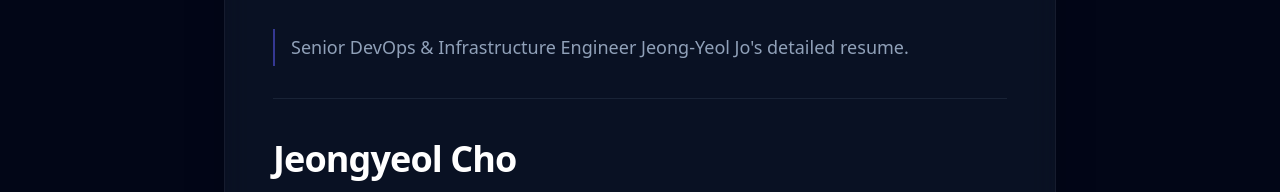
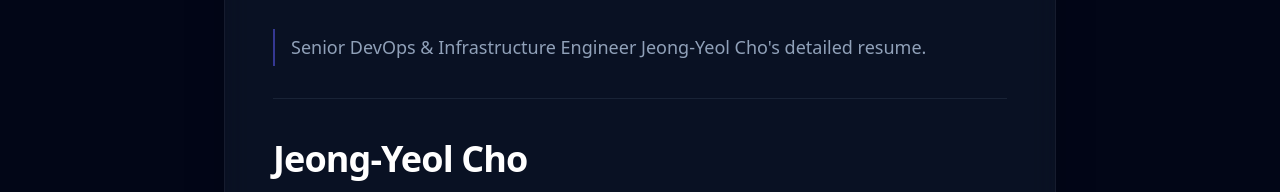
Before and after one commit to realx1017/realx1017.github.io, an Astro site: page /en/about in a window 1280 px wide. Shown: the part 702-894 px from the top of the page. Built offline with nearby package versions, Linux system fonts and the light colour scheme; Astro itself is replaced by a stand-in of ours.

Commit message:
fix: change English name spelling from Jo to Cho

```diff
--- a/src/pages/en/_about_content.md
+++ b/src/pages/en/_about_content.md
@@ -1,4 +1,4 @@
-# Jeongyeol Cho
+# Jeong-Yeol Cho
 📞 +82 10-2871-9725
 📧 realx1017@naver.com
 
--- a/src/pages/en/about.astro
+++ b/src/pages/en/about.astro
@@ -6,7 +6,7 @@ import { Content } from './_about_content.md';
 
 <Layout
 	title="About Me & Detailed Career"
-	description="Senior DevOps & Infrastructure Engineer Jeong-Yeol Jo's detailed resume."
+	description="Senior DevOps & Infrastructure Engineer Jeong-Yeol Cho's detailed resume."
 	pubDate={new Date('July 15 2026')}
 	heroImage={AboutHeroImage}
 >
--- a/src/pages/en/index.astro
+++ b/src/pages/en/index.astro
@@ -38,7 +38,7 @@ const posts = (await getCollection('blog'))
 					<span class="text-gradient">Reliable Cloud Infrastructure</span>
 				</h1>
 				<p class="text-lg md:text-xl text-slate-400 max-w-2xl mx-auto mb-10 leading-relaxed">
-					Hello, I am Jeong-Yeol Jo. I design stable, efficient infrastructure architectures and build automation pipelines with a focus on Linux, Docker, AWS, and virtualization systems.
+					Hello, I am Jeong-Yeol Cho. I design stable, efficient infrastructure architectures and build automation pipelines with a focus on Linux, Docker, AWS, and virtualization systems.
 				</p>
 				<div class="flex flex-col sm:flex-row items-center justify-center gap-4">
 					<a href="/en/blog" class="w-full sm:w-auto px-8 py-3 rounded-xl font-semibold bg-gradient-to-r from-blue-500 via-indigo-500 to-purple-500 text-white hover:opacity-95 transition-all shadow-lg shadow-indigo-500/25">
```
